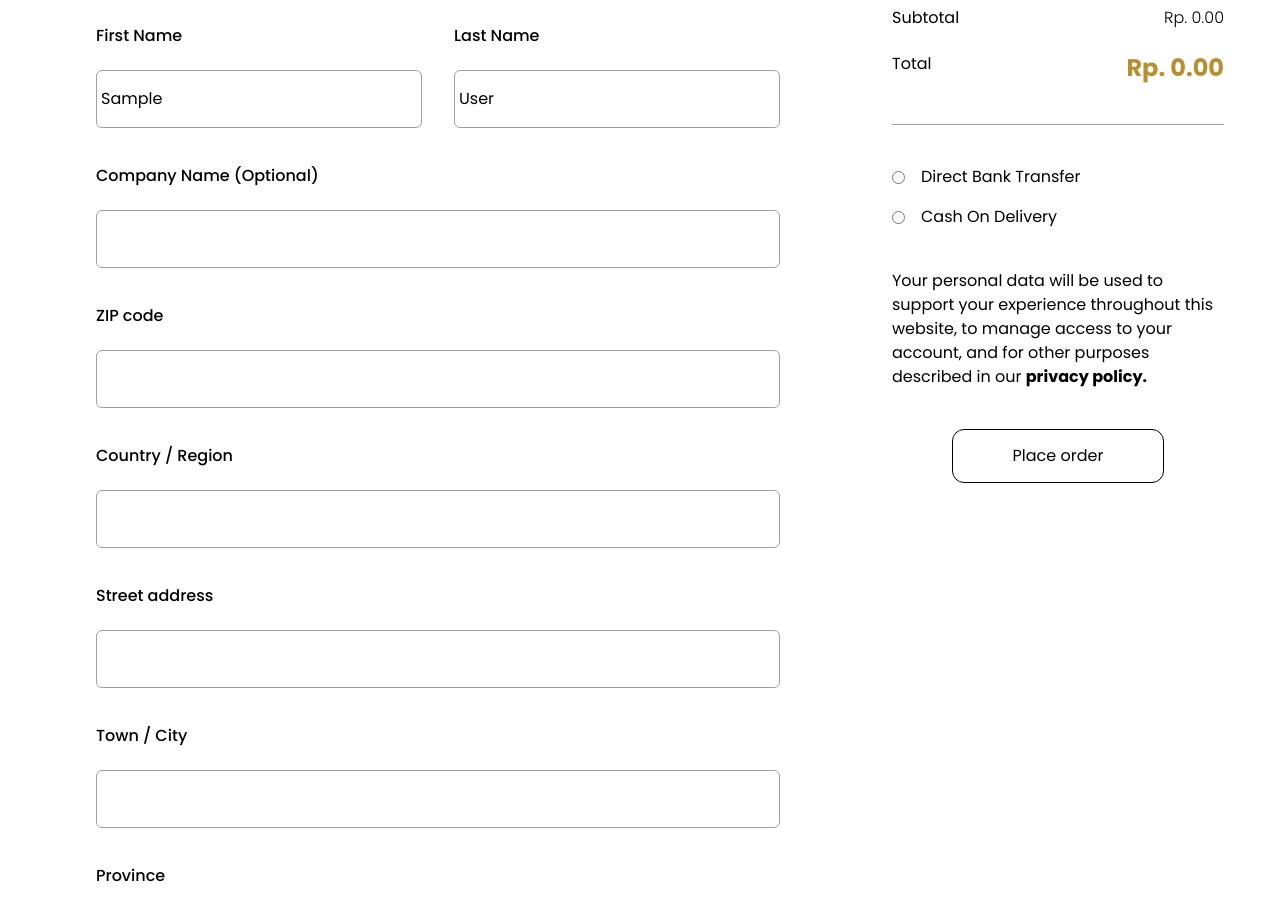
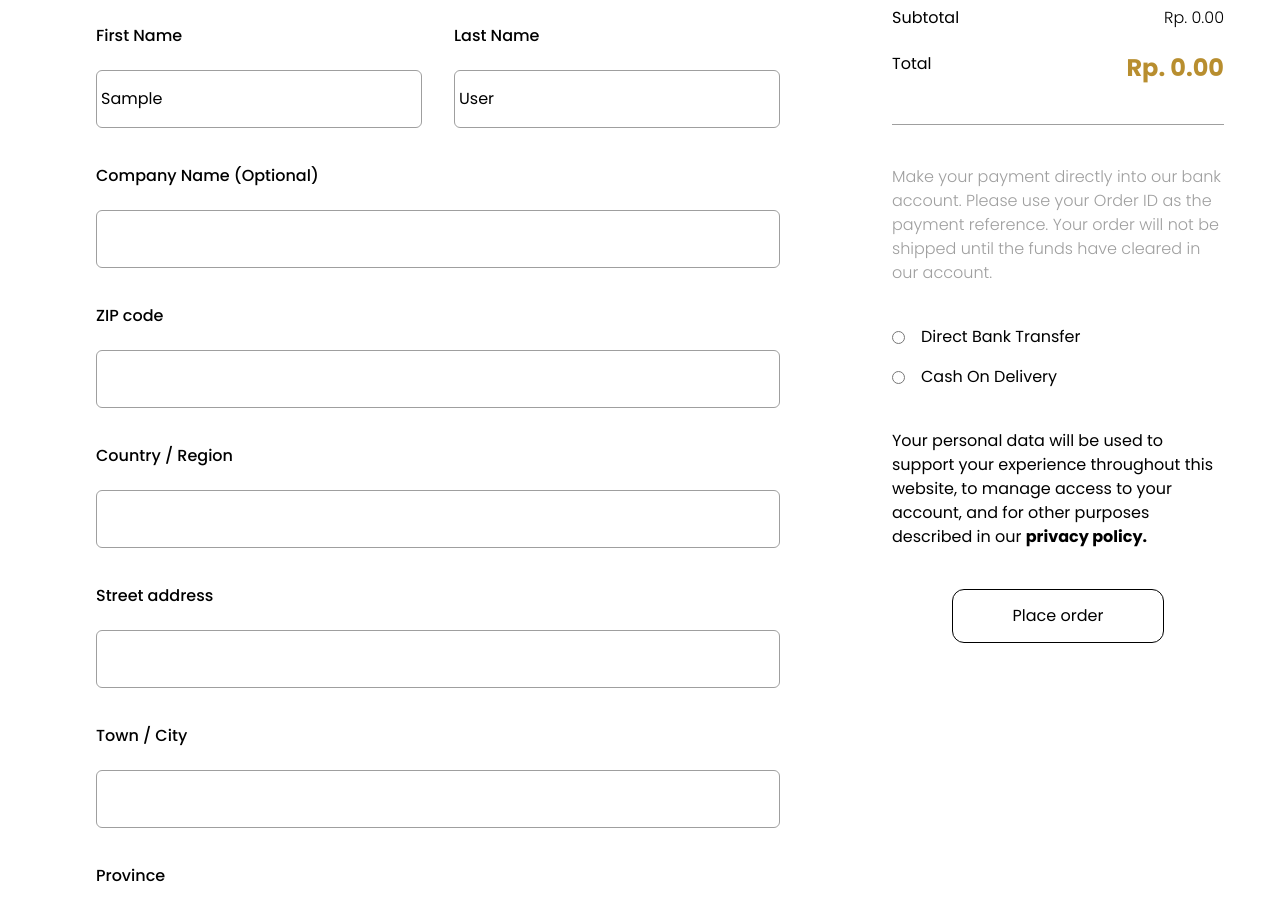
Before and after one commit to Vini0100/Furniro-marketplace, a React (Vite) app: page /checkout in a window 1280 px wide. Shown: the part 1120-2028 px from the top of the page. Built offline with nearby package versions, Linux system fonts and the light colour scheme; no server answers; data requests are answered from the project's data file; sample sign-in values are in the browser's storage.

Commit message:
feat(FormCheckout): add a new paragraph

```diff
--- a/src/components/checkout/FormCheckout.tsx
+++ b/src/components/checkout/FormCheckout.tsx
@@ -257,7 +257,12 @@
         </div>
         <div className="px-9 py-20 items-center flex flex-col gap-10">
           <TotalCheckout />
-          <div className="flex flex-col self-start border-t border-customGray w-full pt-10">
+          <p className="font-light text-base text-customGray pt-10 border-t border-customGray">
+            Make your payment directly into our bank account. Please use your
+            Order ID as the payment reference. Your order will not be shipped
+            until the funds have cleared in our account.
+          </p>
+          <div className="flex flex-col self-start w-full">
             <fieldset className="flex flex-col gap-2">
               <label
                 htmlFor="paymentBank"
```
